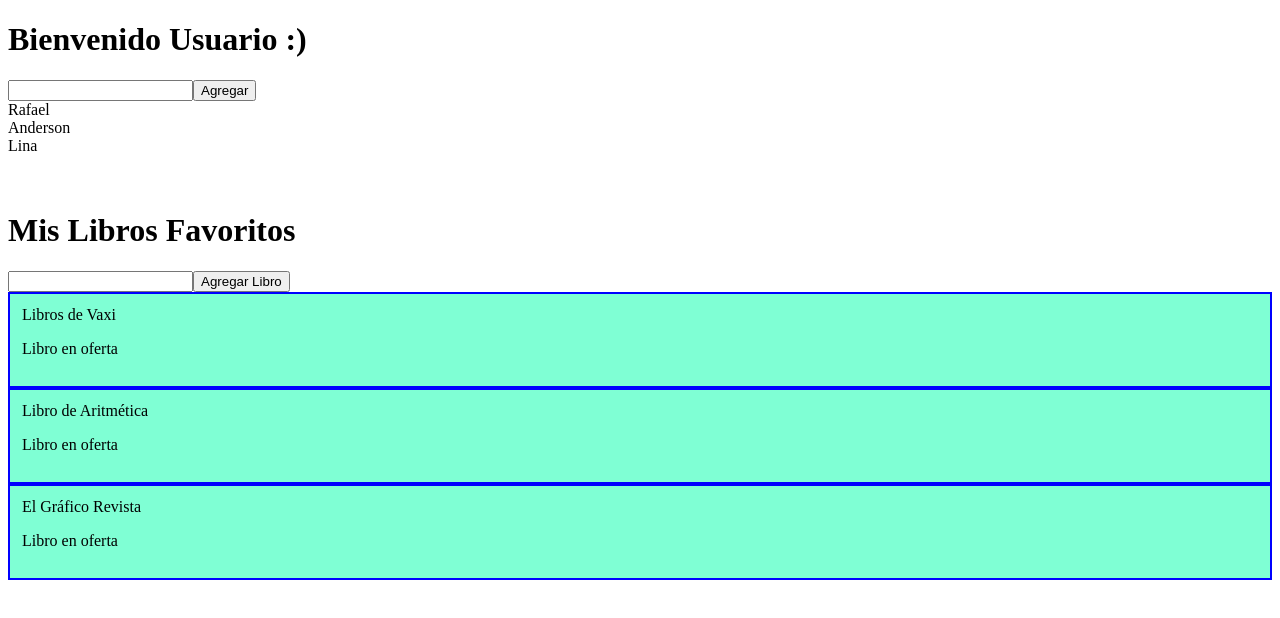
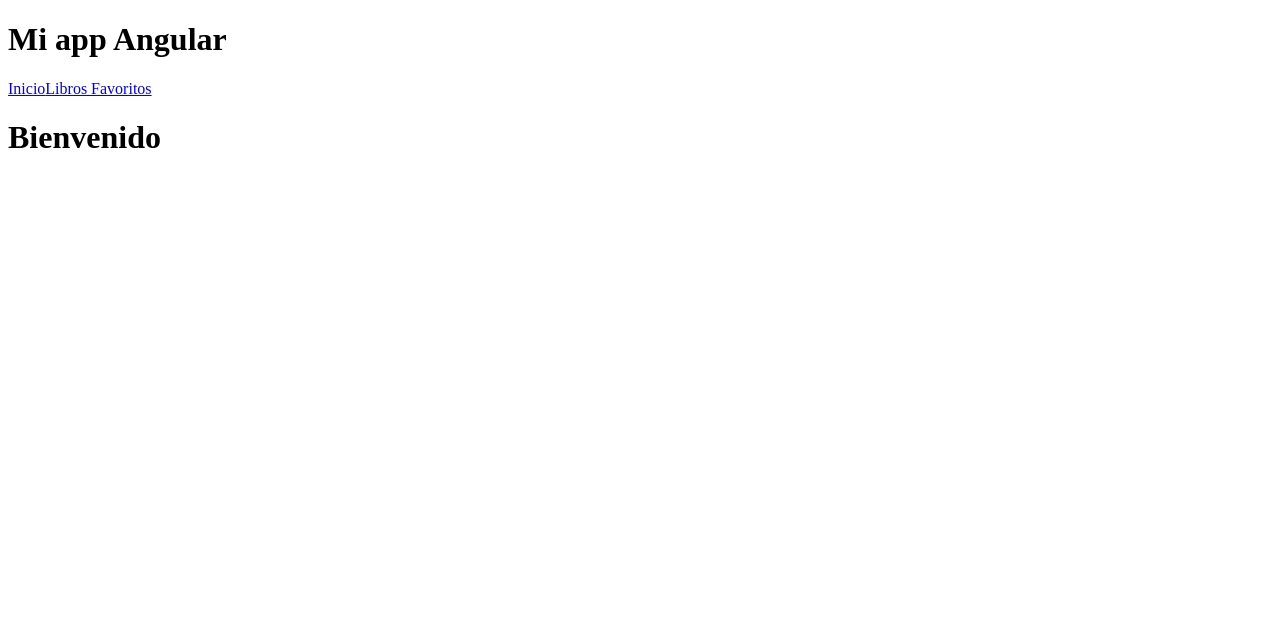
Before and after one commit to RafaelAnderson/Angular-Basic, an Angular app in the folder mi-web-app/: page / in a window 1280 px wide. Shown: the top 618 px of the page. Built offline with nearby package versions, Linux system fonts and the light colour scheme.

Commit message:
3.20 Routing (like a menu)

```diff
--- a/mi-web-app/src/app/app-routing.module.ts
+++ b/mi-web-app/src/app/app-routing.module.ts
@@ -1,10 +1,16 @@
 import { NgModule } from '@angular/core';
 import { RouterModule, Routes } from '@angular/router';
+import { InicioComponent } from './inicio.component';
+import { LibrosComponent } from './libros/libros.component';
 
-const routes: Routes = [];
+const routes: Routes = [
+  // Primera Ruta
+  { path: '', component: InicioComponent },
+  { path: 'libros', component: LibrosComponent },
+];
 
 @NgModule({
   imports: [RouterModule.forRoot(routes)],
-  exports: [RouterModule]
+  exports: [RouterModule],
 })
-export class AppRoutingModule { }
+export class AppRoutingModule {}
--- a/mi-web-app/src/app/app.component.html
+++ b/mi-web-app/src/app/app.component.html
@@ -1,3 +1,4 @@
-<app-usuario></app-usuario>
-<br><br>
-<app-libros></app-libros>
+<h1>Mi app Angular</h1>
+<a routerLink="/">Inicio</a>
+<a routerLink="/libros">Libros Favoritos</a>
+<router-outlet></router-outlet>
--- a/mi-web-app/src/app/app.module.ts
+++ b/mi-web-app/src/app/app.module.ts
@@ -13,6 +13,7 @@
 import { LibrosComponent } from './libros/libros.component';
 // Libro Service
 import { LibrosService } from './services/libros.service';
+import { InicioComponent } from './inicio.component';
 
 
 @NgModule({
@@ -20,7 +21,8 @@
     AppComponent,
     UsuarioComponent,
     LibrosComponent,
-    LibroComponent
+    LibroComponent,
+    InicioComponent
   ],
   imports: [
     BrowserModule,
--- /dev/null
+++ b/mi-web-app/src/app/inicio.component.ts
@@ -0,0 +1,8 @@
+import { Component } from "@angular/core"
+
+@Component({
+  template: '<h1>Bienvenido</h1>'
+})
+
+export class InicioComponent{
+}
```
